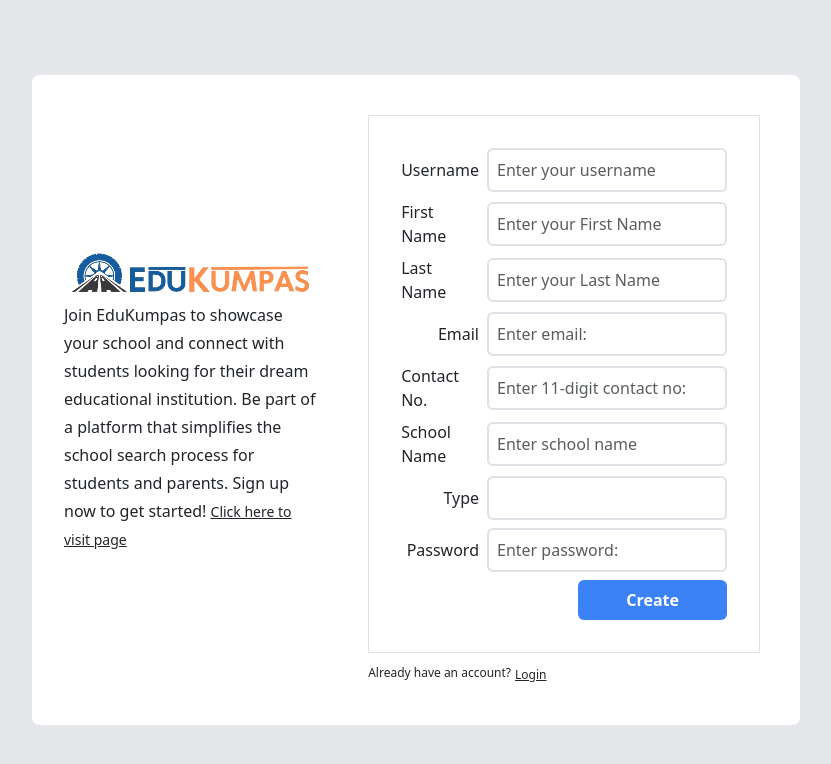
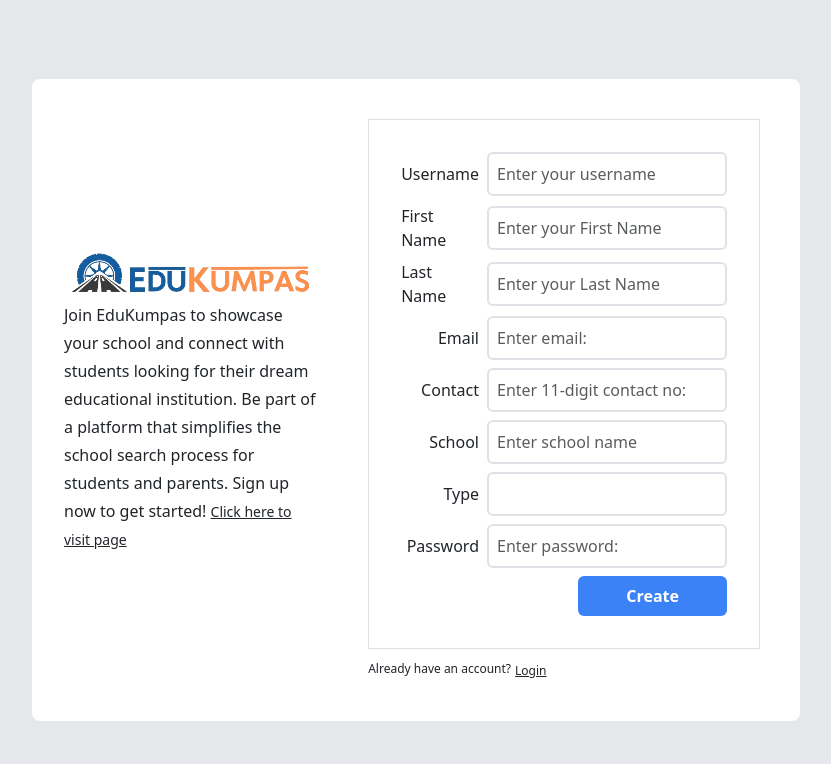
Before and after one commit to bj3rg/FE_PROJECT_ReactJS_EduKumpas, a React (Vite) app: page /sign-up in a window 1280 px wide. Shown: the top 764 px of the page, without its empty margins (224-1055 px from the left). Built offline with nearby package versions, Linux system fonts and the light colour scheme; the HTML template or start-up script is replaced by a standard one.

Commit message:
fix: style

```diff
--- a/src/components/pages/Login.jsx
+++ b/src/components/pages/Login.jsx
@@ -80,7 +80,7 @@ export const Login = () => {
         <div className="flex items-center w-[100%]  lg:w-[60%]  flex-col rounded-md p-2 gap-2">
           <form action="" className="flex flex-col items-end border gap-2 p-8">
             <div className="flex items-center gap-2">
-              <label htmlFor="email">Email or Username</label>
+              <label htmlFor="email">Username</label>
 
               <input
                 type="text"
--- a/src/components/pages/Sign-Up.jsx
+++ b/src/components/pages/Sign-Up.jsx
@@ -99,7 +99,9 @@ export const Sign_Up = () => {
         <div className="flex  justify-center flex-col rounded-md p-2 gap-2">
           <form action="" className="flex flex-col items-end border gap-2 p-8">
             <div className="flex items-center gap-2">
-              <label htmlFor="userName">Username</label>
+              <label className="" htmlFor="userName">
+                Username
+              </label>
               <input
                 type="text"
                 id="userName"
@@ -159,7 +161,7 @@ export const Sign_Up = () => {
               />
             </div>
             <div className="flex items-center gap-2">
-              <label htmlFor="email">Contact No.</label>
+              <label htmlFor="email">Contact</label>
               <input
                 type="text"
                 placeholder="Enter 11-digit contact no:"
@@ -173,7 +175,7 @@ export const Sign_Up = () => {
               />
             </div>
             <div className="flex items-center gap-2">
-              <label htmlFor="schoolName">School Name</label>
+              <label htmlFor="schoolName">School</label>
               <input
                 type="text"
                 id="schoolName"
```
